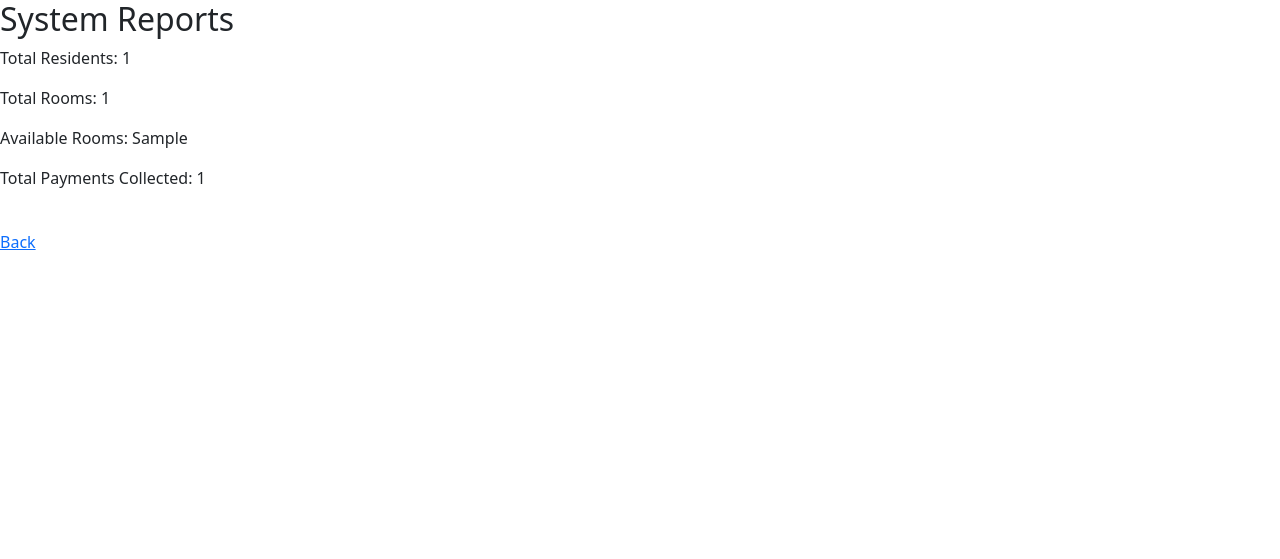
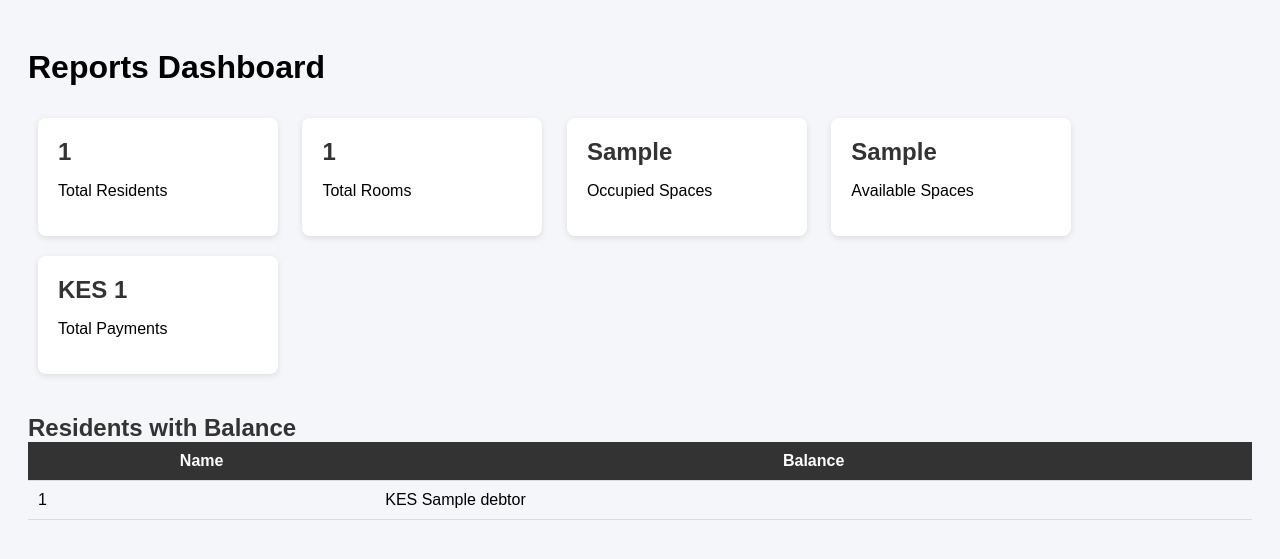
Before and after one commit to DevOwen254/atomic_hostels, a Flask app: template templates/reports.html in a window 1280 px wide. Shown: the top 559 px of the page. Run offline with Flask 3, Linux system fonts and the light colour scheme; the template is opened without the code that fills it: most values are stand-ins (such as "Sample title", 1, 10 or a date in 2020).

Commit message:
Update reports.html

```diff
--- a/templates/reports.html
+++ b/templates/reports.html
@@ -2,19 +2,94 @@
 <html>
 <head>
     <title>Reports</title>
-    <link href="https://cdn.jsdelivr.net/npm/bootstrap@5.3.0/dist/css/bootstrap.min.css" rel="stylesheet">
+    <style>
+        body {
+            font-family: Arial;
+            background: #f4f6f9;
+            padding: 20px;
+        }
+
+        .card {
+            background: white;
+            padding: 20px;
+            margin: 10px;
+            display: inline-block;
+            width: 200px;
+            border-radius: 8px;
+            box-shadow: 0 2px 6px rgba(0,0,0,0.1);
+        }
+
+        h2 {
+            margin: 0;
+            color: #333;
+        }
+
+        .debtors {
+            margin-top: 30px;
+        }
+
+        table {
+            width: 100%;
+            border-collapse: collapse;
+        }
+
+        th, td {
+            padding: 10px;
+            border-bottom: 1px solid #ddd;
+        }
+
+        th {
+            background: #333;
+            color: white;
+        }
+    </style>
 </head>
 <body>
 
-<h2>System Reports</h2>
+<h1>Reports Dashboard</h1>
 
-<p>Total Residents: {{ total_residents }}</p>
-<p>Total Rooms: {{ total_rooms }}</p>
-<p>Available Rooms: {{ available_rooms }}</p>
-<p>Total Payments Collected: {{ total_payments }}</p>
+<div class="card">
+    <h2>{{ total_residents }}</h2>
+    <p>Total Residents</p>
+</div>
 
-<br>
-<a href="/dashboard">Back</a>
+<div class="card">
+    <h2>{{ total_rooms }}</h2>
+    <p>Total Rooms</p>
+</div>
+
+<div class="card">
+    <h2>{{ occupied_rooms }}</h2>
+    <p>Occupied Spaces</p>
+</div>
+
+<div class="card">
+    <h2>{{ available_spaces }}</h2>
+    <p>Available Spaces</p>
+</div>
+
+<div class="card">
+    <h2>KES {{ total_payments }}</h2>
+    <p>Total Payments</p>
+</div>
+
+<div class="debtors">
+    <h2>Residents with Balance</h2>
+
+    <table>
+        <tr>
+            <th>Name</th>
+            <th>Balance</th>
+        </tr>
+
+        {% for d in debtors %}
+        <tr>
+            <td>{{ d[0] }}</td>
+            <td>KES {{ d[1] }}</td>
+        </tr>
+        {% endfor %}
+    </table>
+</div>
 
 </body>
 </html>
```
